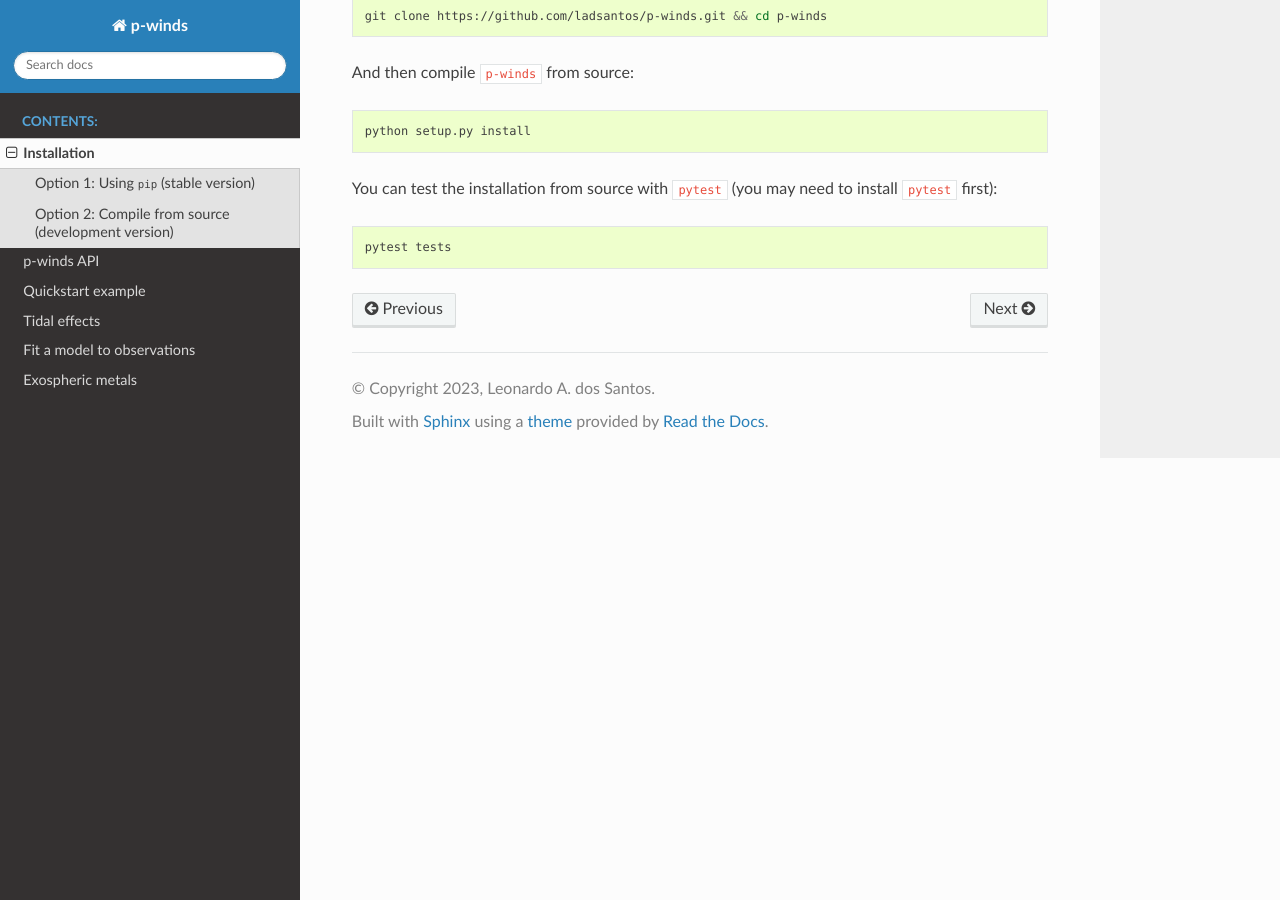
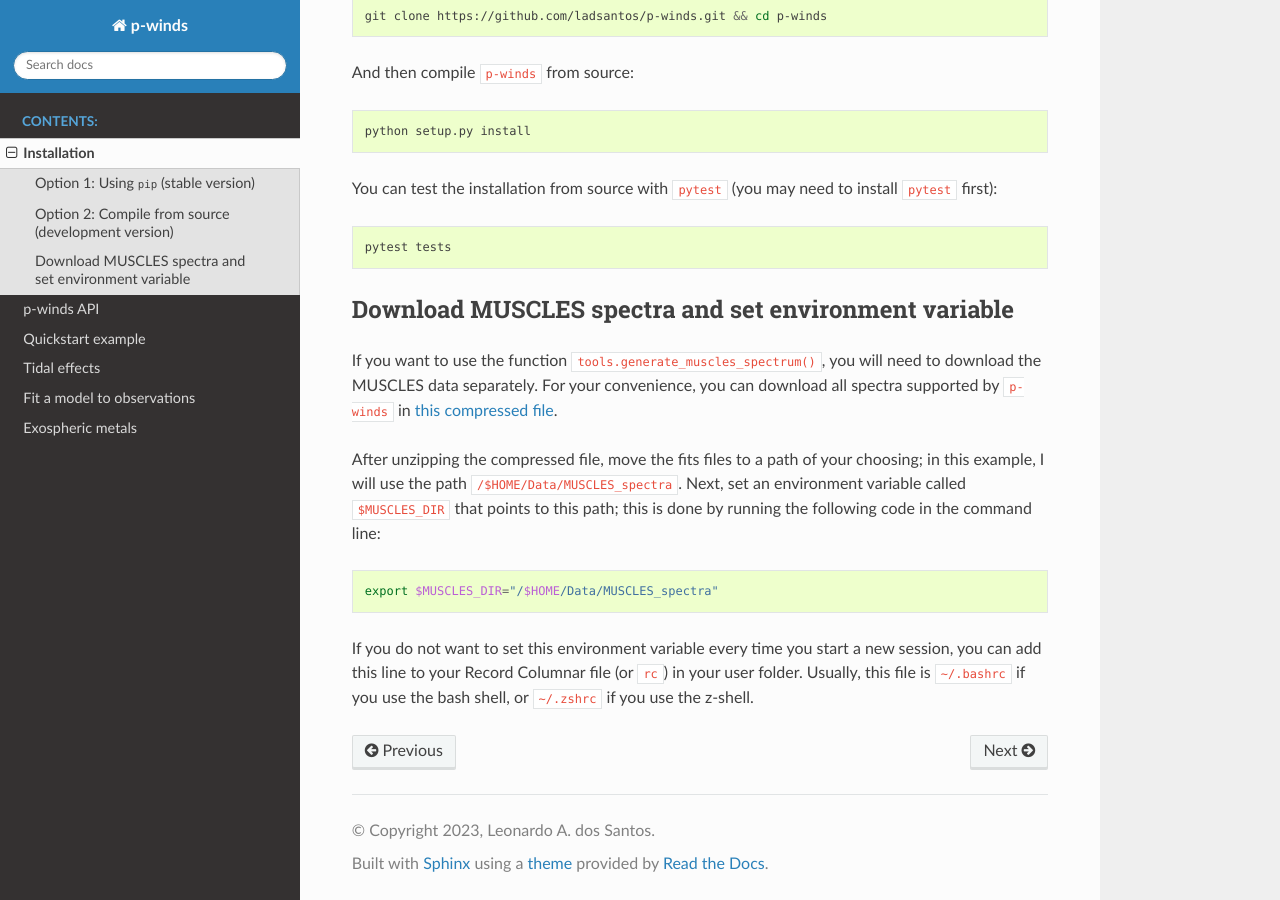
Before and after one commit to ladsantos/p-winds, a Sphinx documentation site: the page built from docs/source/installation.rst, in a window 1280 px wide and 900 px high, scrolled down 513 px. Built offline with Sphinx 7.4.7 and the Read the Docs theme 2.0.0, drawn with Linux system fonts in a browser that asks for light colours.

Commit message:
Documentation updates to match new requirements of readthedocs

```diff
--- a/docs/source/installation.rst
+++ b/docs/source/installation.rst
@@ -34,3 +34,17 @@ install ``pytest`` first):
 .. code-block:: bash
 
    pytest tests
+
+Download MUSCLES spectra and set environment variable
+-----------------------------------------------------
+
+If you want to use the function ``tools.generate_muscles_spectrum()``, you will need to download the MUSCLES data separately. For your convenience, you can download all spectra supported by ``p-winds`` in `this compressed file
+<https://stsci.box.com/s/f2u1gp6b4i7yqxmt1h70pwb9cz9rmup7>`_.
+
+After unzipping the compressed file, move the fits files to a path of your choosing; in this example, I will use the path ``/$HOME/Data/MUSCLES_spectra``. Next, set an environment variable called ``$MUSCLES_DIR`` that points to this path; this is done by running the following code in the command line:
+
+.. code-block:: bash
+
+   export $MUSCLES_DIR="/$HOME/Data/MUSCLES_spectra"
+
+If you do not want to set this environment variable every time you start a new session, you can add this line to your Record Columnar file (or ``rc``) in your user folder. Usually, this file is ``~/.bashrc`` if you use the bash shell, or ``~/.zshrc`` if you use the z-shell.
```
Also changed, not shown: .readthedocs.yaml (added).
